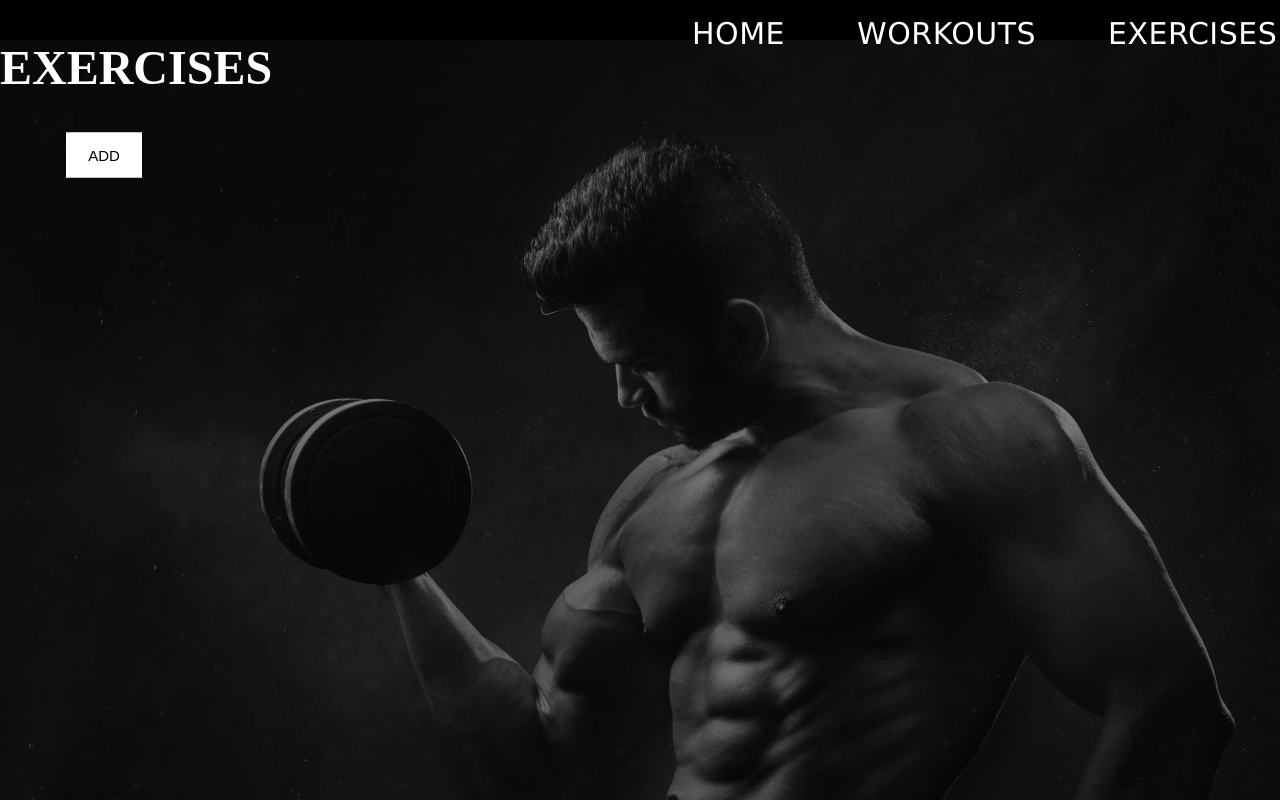
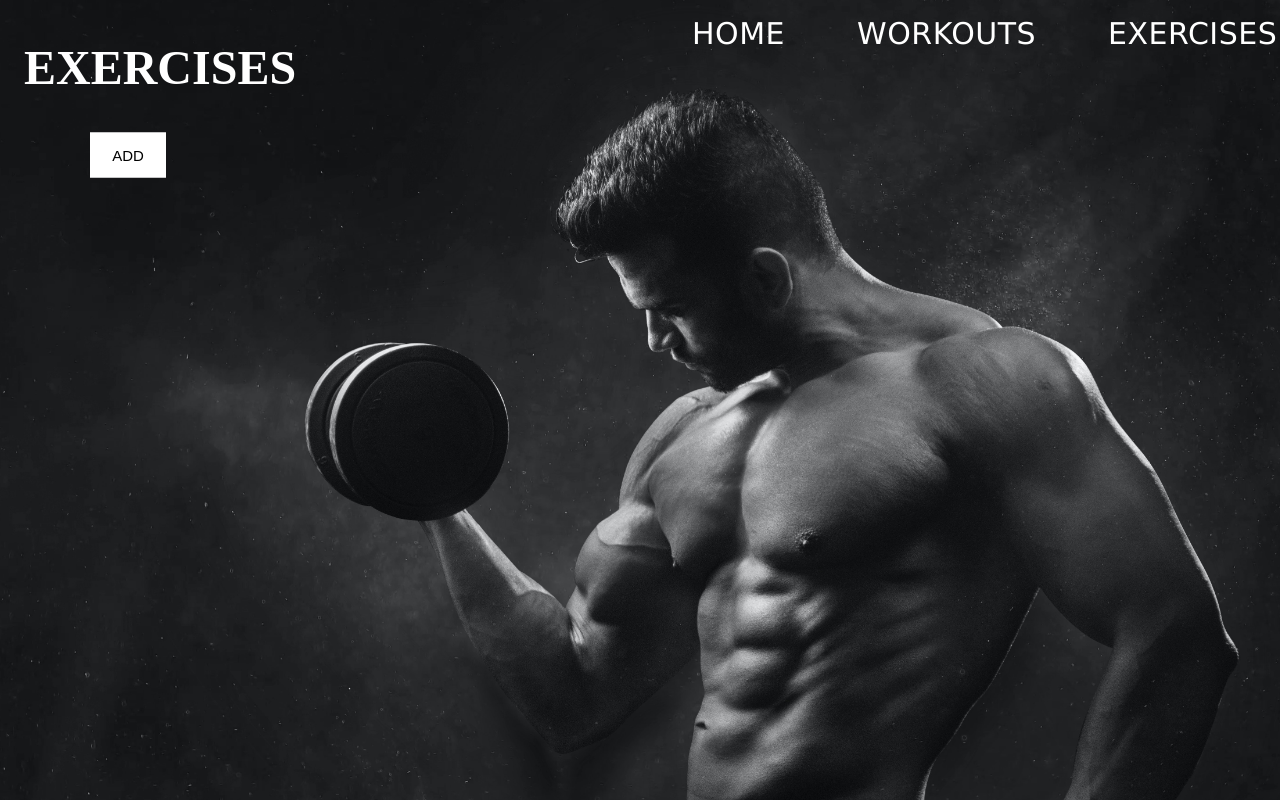
Before and after one commit to emildoychinov/fitness-tracker-frontend, a React (Create React App) app: page /member in a window 1280 px wide. Shown: the top 800 px of the page. Built offline with nearby package versions, Linux system fonts and the light colour scheme.

Commit message:
finished exercises page and fixed position of add button

```diff
--- a/src/components/member/Exercises.css
+++ b/src/components/member/Exercises.css
@@ -2,7 +2,7 @@
   padding: 0;
   margin: 0;
   min-width: 200px;
-  margin-left: 6.5rem;
+  margin-left: 8rem;
   margin-top: 10rem;
   align-items: center;
   position: absolute;
@@ -22,7 +22,7 @@
   cursor: pointer;
   transition: color 0.4s linear;
 }
- .add-btn:hover {
+.add-btn:hover {
   color: #fff;
 }
 
@@ -40,50 +40,58 @@
   transition-timing-function: cubic-bezier(0.5, 1.6, 0.4, 0.7);
 }
 
+.remove-input {
+  position: relative;
+  margin-left: 3rem;
+  color: white;
+  border: 2px solid #fff;
+  font-size: 20px;
+  background: transparent;
+}
+
 .add-btn::before {
-    transform: scaleX(0);
+  transform: scaleX(0);
 }
 
 .add-btn:hover::before {
-    transform: scaleX(1);
+  transform: scaleX(1);
 }
 
-.remove-input {
+.remove-btn {
+  color: white;
+  border: 2px solid #fff;
+  font-size: 15px;
+  background: transparent;
+}
+
+.remove-btn {
   font-size: 15px;
   background: transparent;
   color: white;
   border: 2px solid #fff;
   font-family: "montserrat", sans-serif;
   text-transform: uppercase;
-  padding: 12px 20px;
+  padding: 1px 5px;
   margin: 10px;
+  transition: color 0.4s linear;
 }
 
-.image-exercises {
-  width: 1920px;
-  height: 1080px;
-  height: 100vh;
-  height: 100%;
-  width: 100%;
-  background-color: rgba(0, 0, 0, 0.5);
-  position: absolute;
-  object-fit: cover;
-  display: flex;
-  align-items: flex-end;
-  justify-content: center;
-  z-index: -1;
-  filter: brightness(50%);
+.remove-btn:hover {
+  background: white;
+  color: black;
 }
 
-.exercises h2 {
+.exercises-page h2 {
   font-size: 3rem;
+  position: absolute;
+  margin-left: 1.5rem;
   color: rgb(255, 255, 255);
   font-family: "Source Sans Pro";
   align-items: center;
 }
 
-.exercises button {
-  margin-top: 54rem;
+.exercises-page .exercises button {
+  margin-top: 58.5rem;
   font-family: "Source Sans Pro";
   font-size: 30px;
   padding: 8px 30px;
@@ -105,18 +113,24 @@
   transform: scale(1.04);
 }
 
-.exersices {
-  width: 1920px;
-  height: 1080px;
-  height: 100vh;
+.exercises-page {
+  background-image: url("/assets/imgs/muscle.png");
+  background-repeat: no-repeat;
+  background-size: cover;
   height: 100%;
   width: 100%;
-  background-color: rgba(0, 0, 0, 0.5);
-  position: absolute;
-  object-fit: cover;
-  display: flex;
-  align-items: flex-end;
+  overflow-x: hidden;
+  overflow-y: hidden;
+  margin: 0;
+  padding: 0;
+  align-items: center;
   justify-content: center;
-  z-index: -1;
-  filter: brightness(50%);
+  align-items: center;
+  position: relative;
+  display: inline-block;
+  overflow: auto;
 }
+
+.exercises {
+    margin-bottom: 1rem;
+}
--- a/src/components/member/Members.tsx
+++ b/src/components/member/Members.tsx
@@ -32,6 +32,8 @@ const Members: React.FC<RouteComponentProps<{}, {}>> = (props) => {
 
   return (
     <>
+      <body className="exercises-page">
+      <h2>EXERCISES</h2>
         <div className="buttons-add-remove">
           <button className="add-btn" onClick={handleAdd}>
             Add
@@ -39,7 +41,11 @@ const Members: React.FC<RouteComponentProps<{}, {}>> = (props) => {
           {val.map((data, i) => {
             return (
               <div className="remove-button" key={i}>
-              <input className="remove-input" value={data.value} onChange={(e) => handleChange(e, i)} />
+                <input
+                  className="remove-input"
+                  value={data.value}
+                  onChange={(e) => handleChange(e, i)}
+                />
                 <button className="remove-btn" onClick={() => handleDelete(i)}>
                   X
                 </button>
@@ -48,14 +54,6 @@ const Members: React.FC<RouteComponentProps<{}, {}>> = (props) => {
           })}
         </div>
         <div className="exercises" id="members">
-        <img
-          src="/assets/imgs/muscle.png"
-          alt="muscle.png"
-          className="image-exercises"
-        />
-        <div>
-          <h2>EXERCISES</h2>
-        </div>
         <button onClick={(e: any) => onClickMove(RouterPathEnum.ABOUT)}>
           Go About
         </button>
@@ -64,6 +62,7 @@ const Members: React.FC<RouteComponentProps<{}, {}>> = (props) => {
           Go Home
         </button>
         </div>
+      </body>
     </>
   );
 
```
Lines whose indentation alone changed are shown as unchanged.
